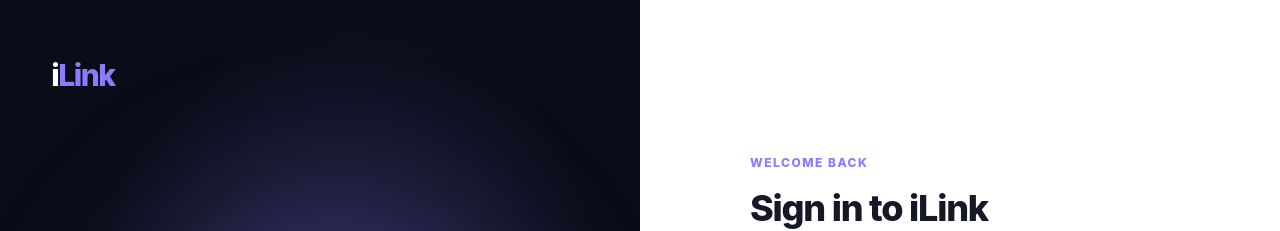
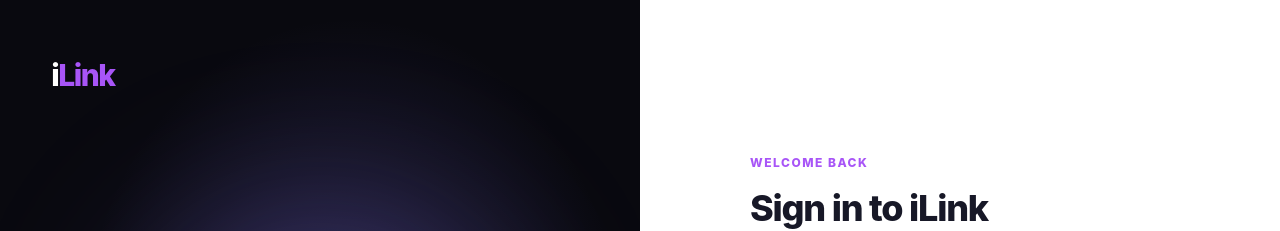
Before and after one commit to omarhaitham666/ilink-project, a website built with Vite: page login.html in a window 1280 px wide. Shown: the top 231 px of the page. Built offline with nearby package versions, Linux system fonts and the light colour scheme.

Commit message:
variables.scss edit

```diff
--- a/src/styles/abstracts/_variables.scss
+++ b/src/styles/abstracts/_variables.scss
@@ -1,6 +1,6 @@
 
 /* ===================================
-   iLink — Midnight Connection v1.0
+   iLink — Midnight Purple v2.0
 =================================== */
 
 // ===================================
@@ -24,21 +24,25 @@ $font-extrabold: 800;
 // ===================================
 
 // Backgrounds
-$color-background: #090d18;
-$color-surface: #121827;
-$color-elevated: #1b2335;
+$color-background: #09090f;
+$color-surface: #12111b;
+$color-elevated: #1c192a;
+$color-surface-hover: #252033;
 
 // Brand
-$color-primary: #8b7cff;
-$color-primary-hover: #a99dff;
-$color-lavender: #b9a5ff;
+$color-primary: #a855f7;
+$color-primary-hover: #c084fc;
+$color-primary-active: #9333ea;
+$color-lavender: #c084fc;
 
 // Text
-$color-text: #f4f3ff;
-$color-text-muted: #a6acc2;
+$color-text: #f5f3ff;
+$color-text-muted: #a1a1aa;
+$color-text-subtle: #71717a;
 
 // Borders
-$color-border: #293149;
+$color-border: #30263d;
+$color-border-hover: #6b438d;
 
 // Feedback
 $color-success: #36c99a;
@@ -50,42 +54,28 @@ $color-info: #73b9ff;
 $color-hands-glow: #c9b5ff;
 
 // ===================================
-// CSS Custom Properties
+// Gradients
 // ===================================
 
-:root {
-  color-scheme: dark;
+$gradient-primary: linear-gradient(
+  135deg,
+  #a855f7 0%,
+  #c084fc 100%
+);
 
-  // Backgrounds
-  --color-bg: #{$color-background};
-  --color-surface: #{$color-surface};
-  --color-elevated: #{$color-elevated};
+$gradient-cover: linear-gradient(
+  135deg,
+  #241337 0%,
+  #4b236a 55%,
+  #151020 100%
+);
 
-  // Brand
-  --color-primary: #{$color-primary};
-  --color-primary-hover: #{$color-primary-hover};
-  --color-lavender: #{$color-lavender};
+// ===================================
+// Shadows
+// ===================================
 
-  // Text
-  --color-text: #{$color-text};
-  --color-text-muted: #{$color-text-muted};
-
-  // Borders
-  --color-border: #{$color-border};
-
-  // Feedback
-  --color-success: #{$color-success};
-  --color-warning: #{$color-warning};
-  --color-error: #{$color-error};
-  --color-info: #{$color-info};
-
-  // Artistic Hands
-  --color-hands-glow: #{$color-hands-glow};
-
-  // Accessibility
-  --color-focus: #{$color-lavender};
-}
-
+$shadow-card: 0 8px 32px rgba(0, 0, 0, 0.22);
+$shadow-primary: 0 0 24px rgba(168, 85, 247, 0.18);
 
 // ===================================
 // Spacing
@@ -111,6 +101,15 @@ $radius-xl: 24px;
 $radius-pill: 9999px;
 
 // ===================================
+// Layout
+// ===================================
+
+$container-max-width: 1280px;
+$sidebar-width: 240px;
+$topbar-height: 76px;
+$bottom-nav-height: 70px;
+
+// ===================================
 // Breakpoints
 // ===================================
 
@@ -126,3 +125,57 @@ $breakpoint-xl: 1440px;
 $transition-fast: 150ms ease;
 $transition-normal: 250ms ease;
 $transition-slow: 400ms ease;
+
+// ===================================
+// CSS Custom Properties
+// ===================================
+
+:root {
+  color-scheme: dark;
+
+  // Backgrounds
+  --color-bg: #{$color-background};
+  --color-surface: #{$color-surface};
+  --color-elevated: #{$color-elevated};
+  --color-surface-hover: #{$color-surface-hover};
+
+  // Brand
+  --color-primary: #{$color-primary};
+  --color-primary-hover: #{$color-primary-hover};
+  --color-primary-active: #{$color-primary-active};
+  --color-lavender: #{$color-lavender};
+
+  // Text
+  --color-text: #{$color-text};
+  --color-text-muted: #{$color-text-muted};
+  --color-text-subtle: #{$color-text-subtle};
+
+  // Borders
+  --color-border: #{$color-border};
+  --color-border-hover: #{$color-border-hover};
+
+  // Feedback
+  --color-success: #{$color-success};
+  --color-warning: #{$color-warning};
+  --color-error: #{$color-error};
+  --color-info: #{$color-info};
+
+  // Artistic Hands
+  --color-hands-glow: #{$color-hands-glow};
+
+  // Gradients
+  --gradient-primary: #{$gradient-primary};
+  --gradient-cover: #{$gradient-cover};
+
+  // Shadows
+  --shadow-card: #{$shadow-card};
+  --shadow-primary: #{$shadow-primary};
+
+  // Layout
+  --sidebar-width: #{$sidebar-width};
+  --topbar-height: #{$topbar-height};
+  --bottom-nav-height: #{$bottom-nav-height};
+
+  // Accessibility
+  --color-focus: #{$color-lavender};
+}
```
